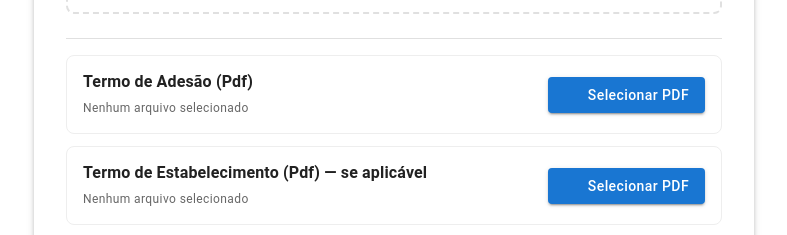
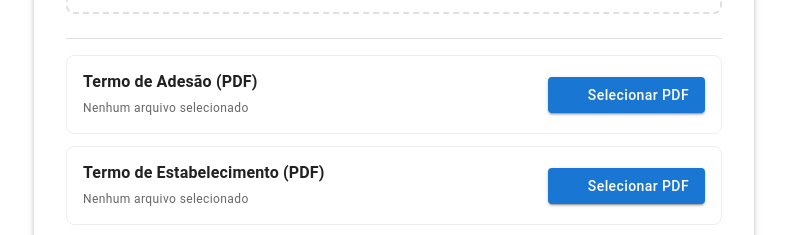
Before and after one commit to ArturLeaI/fomulario_recurso, a React (Vite) app: page /upload in a window 1280 px wide. Shown: the part 254-489 px from the top of the page, without its empty margins (246-1033 px from the left). Built offline with nearby package versions, Linux system fonts and the light colour scheme; some icons are missing.

Commit message:
ajuste texto

```diff
--- a/src/pages/uploadArquivos.tsx
+++ b/src/pages/uploadArquivos.tsx
@@ -35,10 +35,6 @@ function isPdf(file: File) {
   return file.type === "application/pdf" || file.name.toLowerCase().endsWith(".pdf");
 }
 
-/**
- * ✅ CNES: NÃO normaliza, NÃO valida tamanho.
- * Regra: só precisa existir (não vazio).
- */
 function isValidCnes(value: unknown) {
   return String(value ?? "").trim().length > 0;
 }
@@ -46,11 +42,10 @@ function isValidCnes(value: unknown) {
 /**
  * ✅ CNES vem do sessionStorage (definido na página anterior)
  * - se não existir, tenta fallback na acaoVagaResposta (legado)
- * - NÃO normaliza, NÃO valida tamanho: pega exatamente o valor disponível (trim)
  */
 function getCnesForUpload(): string {
   const direct = String(sessionStorage.getItem("cnesPrincipalUpload") || "").trim();
-  if (direct) return direct;
+  if (isValidCnes(direct)) return direct;
 
   const raw = sessionStorage.getItem("acaoVagaResposta");
   if (!raw) return "";
@@ -59,7 +54,7 @@ function getCnesForUpload(): string {
     const obj = JSON.parse(raw);
 
     const directFromResp = String(obj?.cnes ?? "").trim();
-    if (directFromResp) return directFromResp;
+    if (isValidCnes(directFromResp)) return directFromResp;
 
     const candidatesArrays: any[] = [
       obj?.cursosAdicionar,
@@ -74,7 +69,7 @@ function getCnesForUpload(): string {
     ].filter(Array.isArray);
 
     for (const arr of candidatesArrays) {
-      const firstWithCnes = arr.find((x: any) => String(x?.cnes ?? "").trim().length > 0);
+      const firstWithCnes = arr.find((x: any) => isValidCnes(x?.cnes));
       if (firstWithCnes) return String(firstWithCnes.cnes).trim();
     }
 
@@ -83,7 +78,9 @@ function getCnesForUpload(): string {
       String(obj?.result?.cnes ?? "").trim() ||
       String(obj?.res?.cnes ?? "").trim();
 
-    return nested || "";
+    if (isValidCnes(nested)) return nested;
+
+    return "";
   } catch {
     return "";
   }
@@ -93,8 +90,8 @@ export default function UploadArquivos() {
   const navigate = useNavigate();
 
   const [files, setFiles] = useState<UploadFile[]>([
-    { key: "termo", label: "Termo de Adesão (Pdf)", file: null },
-    { key: "recurso", label: "Termo de Estabelecimento (Pdf) — se aplicável", file: null },
+    { key: "termo", label: "Termo de Adesão (PDF)", file: null },
+    { key: "recurso", label: "Termo de Estabelecimento (PDF) ", file: null },
   ]);
 
   // ✅ refs por tipo de documento (garante que cada botão abre o input certo)
@@ -178,7 +175,7 @@ export default function UploadArquivos() {
 
     const form = new FormData();
     form.append("file", file);
-    form.append("cnes", cnes); // ✅ sem normalização
+    form.append("cnes", cnes);
     form.append("docType", docType);
 
     if (gestorId) form.append("gestorId", gestorId);
@@ -212,7 +209,7 @@ export default function UploadArquivos() {
 
     const cnes = getCnesForUpload();
     if (!isValidCnes(cnes)) {
-      setErrorMsg("CNES não encontrado. Volte e selecione o estabelecimento.");
+      setErrorMsg("CNES não encontrado ou inválido. Volte e selecione o estabelecimento.");
       return;
     }
 
@@ -232,7 +229,7 @@ export default function UploadArquivos() {
       // ✅ feedback visual + modal de sucesso
       setUploadedResumo(uploaded);
       setSuccessMsg("Arquivos enviados com sucesso!");
-      setSuccessOpen(true);
+      setSuccessOpen(true); // ✅ abre confirmação visual (não navega ainda)
     } catch (err: any) {
       console.error(err);
       setErrorMsg(err?.message || "Erro ao enviar arquivos.");
@@ -334,6 +331,7 @@ export default function UploadArquivos() {
                   }
                 />
 
+                {/* ✅ input escondido (um por item), com ref específico */}
                 <input
                   ref={(el) => {
                     inputRefs.current[item.key] = el;
@@ -344,6 +342,7 @@ export default function UploadArquivos() {
                   onChange={handlePickFile(item.key)}
                 />
 
+                {/* ✅ botão chama o input correto */}
                 <Button
                   variant={item.file ? "outlined" : "contained"}
                   startIcon={<UploadFileIcon />}
@@ -380,7 +379,13 @@ export default function UploadArquivos() {
             Voltar
           </Button>
 
-          <Dialog open={successOpen} onClose={() => {}} disableEscapeKeyDown aria-labelledby="upload-success-title">
+          {/* ✅ CONFIRMAÇÃO VISUAL FORTE (modal) */}
+          <Dialog
+            open={successOpen}
+            onClose={() => {}}
+            disableEscapeKeyDown
+            aria-labelledby="upload-success-title"
+          >
             <DialogTitle
               id="upload-success-title"
               sx={{ display: "flex", alignItems: "center", gap: 1 }}
@@ -390,7 +395,9 @@ export default function UploadArquivos() {
             </DialogTitle>
 
             <DialogContent dividers>
-              <Typography sx={{ mb: 1 }}>Sua solicitação foi enviada com sucesso.</Typography>
+              <Typography sx={{ mb: 1 }}>
+                Sua solicitação foi enviada com sucesso.
+              </Typography>
 
               {uploadedResumo.length > 0 && (
                 <Box sx={{ mt: 1 }}>
--- a/src/pages/uploadsReenvio.tsx
+++ b/src/pages/uploadsReenvio.tsx
@@ -90,8 +90,8 @@ export default function ReenviarDocumentos() {
   const navigate = useNavigate();
 
   const [files, setFiles] = useState<UploadFile[]>([
-    { key: "termo", label: "Termo de Adesão (Pdf)", file: null },
-    { key: "recurso", label: "Termo de Estabelecimento (Pdf) — se aplicável", file: null },
+    { key: "termo", label: "Termo de Adesão (PDF)", file: null },
+    { key: "recurso", label: "Termo de Estabelecimento (PDF) ", file: null },
   ]);
 
   const inputRefs = useRef<Record<UploadFile["key"], HTMLInputElement | null>>({
@@ -261,7 +261,7 @@ export default function ReenviarDocumentos() {
           </Typography>
 
           <Typography variant="body2" color="text.secondary" textAlign="center" mb={3}>
-            Envio de termos referente a solicitacoes ja realizadas.
+            Envio de termos referente a solicitações já realizadas.
           </Typography>
 
           {/* ✅ CNES digitável */}
```
